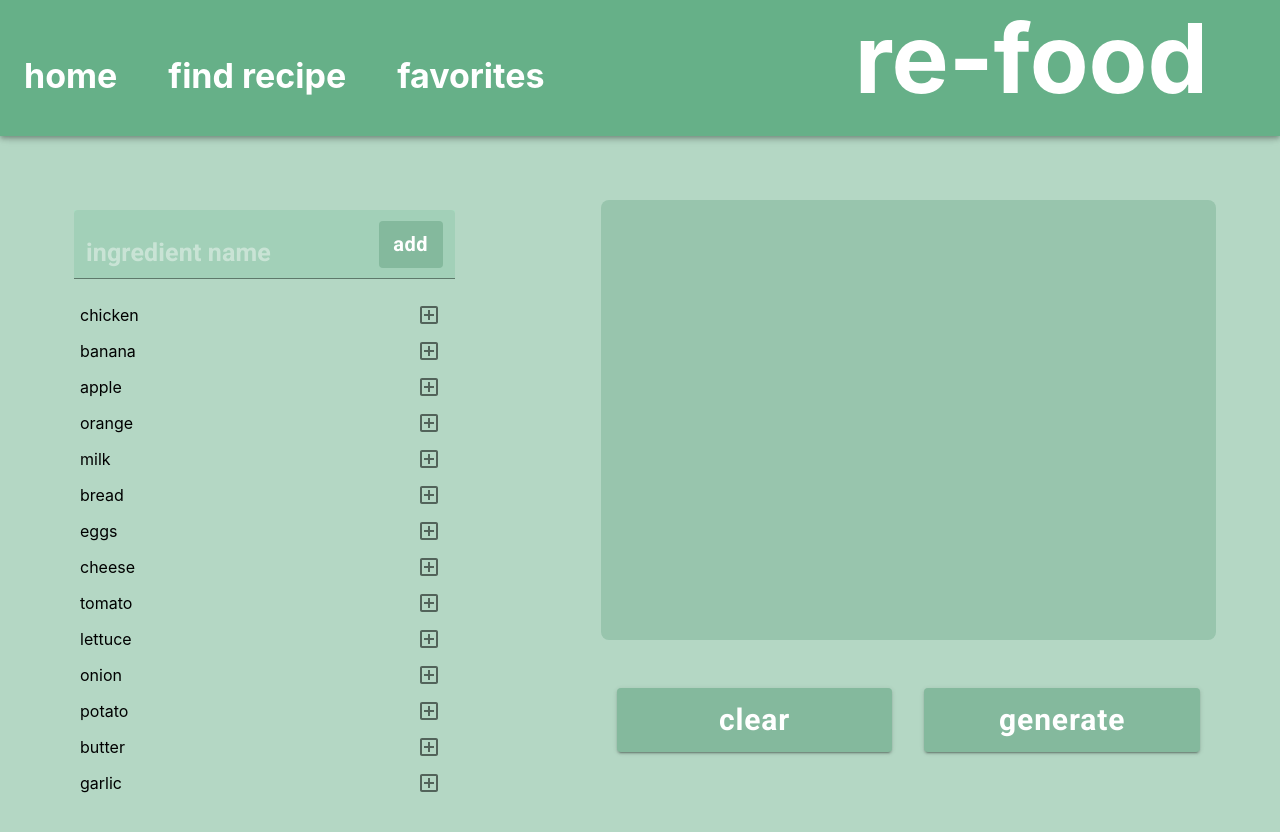
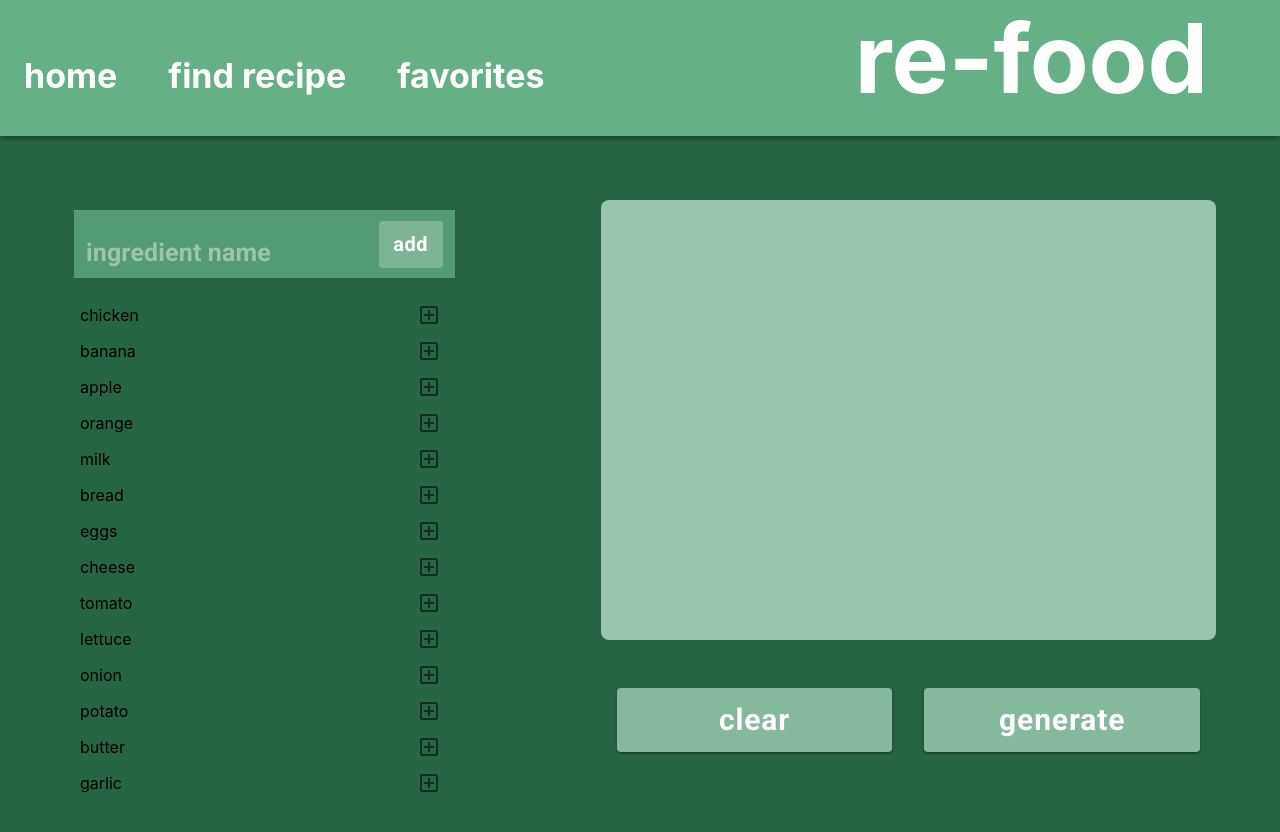
Before and after one commit to ryan-he-8/re-food, a React (Create React App) app in the folder frontend/: page /find_recipe in a window 1280 px wide. Shown: the top 832 px of the page. Built offline with nearby package versions, Linux system fonts and the light colour scheme.

Commit message:
updating find recipe

```diff
--- a/frontend/src/components/SearchBar.jsx
+++ b/frontend/src/components/SearchBar.jsx
@@ -22,14 +22,14 @@ export default function SearchBar({searchQuery, setSearchQuery, addIngredient})
               width: '100%',
               flexDirection: 'column',
               justifyContent: 'center',
-              backgroundColor: '#ACDDC3'
+              backgroundColor: '#58A57B'
             }}
             InputProps={{endAdornment:
             <Button
             onClick={() => {addIngredient(searchQuery); setSearchQuery('')}}
             style={{
               fontFamily: 'Roboto',
-              background: '#84B99D',
+              background: '#7DB496',
               fontWeight: 'bold',
               fontSize: 20,
               border: 'none',
--- a/frontend/src/pages/IngredientCart.jsx
+++ b/frontend/src/pages/IngredientCart.jsx
@@ -107,7 +107,7 @@ export default function IngredientCart() {
     } else {
         return (
 
-            <Box backgroundColor= '#B4D7C4'>
+            <Box backgroundColor= '#266543'>
                 <div>
                     <SearchSection
                     loading = {loading}
```
